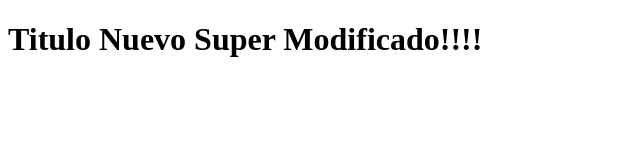
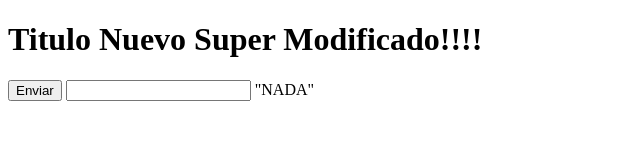
Before and after one commit to ruxo-rod/helloworld, a plain HTML site: page index.html in a window 1280 px wide. Shown: the whole page, without its empty margins (0-640 px from the left). Drawn offline with Linux system fonts and the light colour scheme.

Commit message:
Se agrego boton y formulario

```diff
--- a/index.html
+++ b/index.html
@@ -8,5 +8,11 @@
 </head>
 <body>
     <h1>Titulo Nuevo Super Modificado!!!!</h1>
+
+    <form action="#" method="get">
+        <input type="button" value="Enviar">
+        <input type="email" name="Correo" id="ya se">
+        <output> "NADA" </output>
+    </form>
 </body>
 </html>
```
